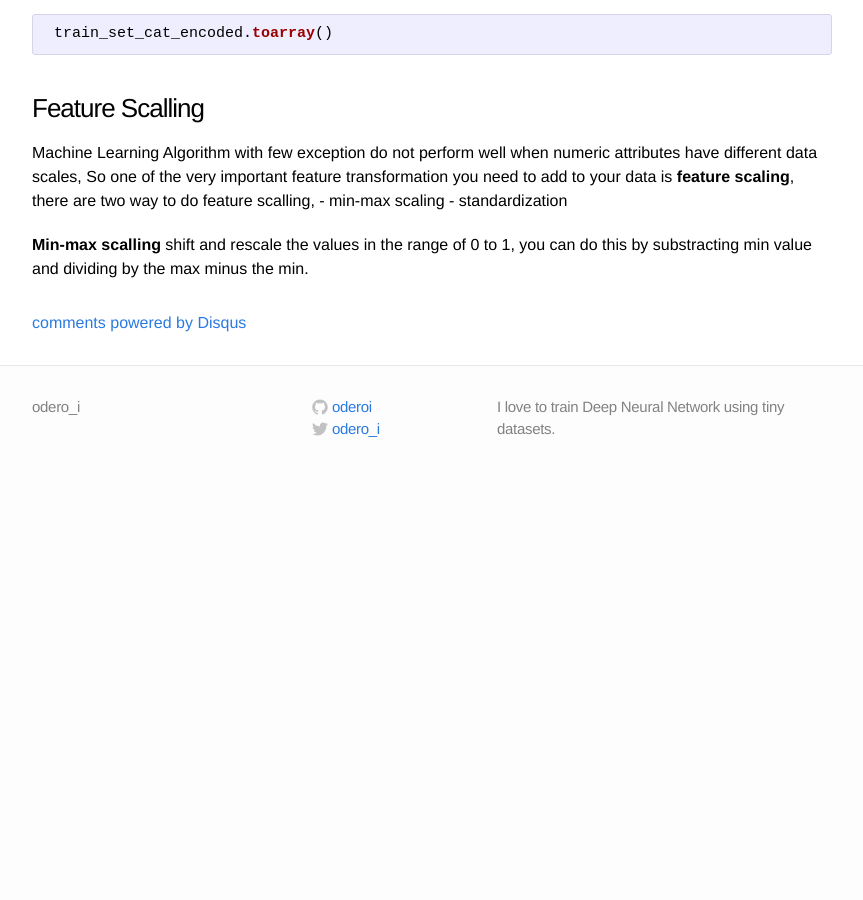
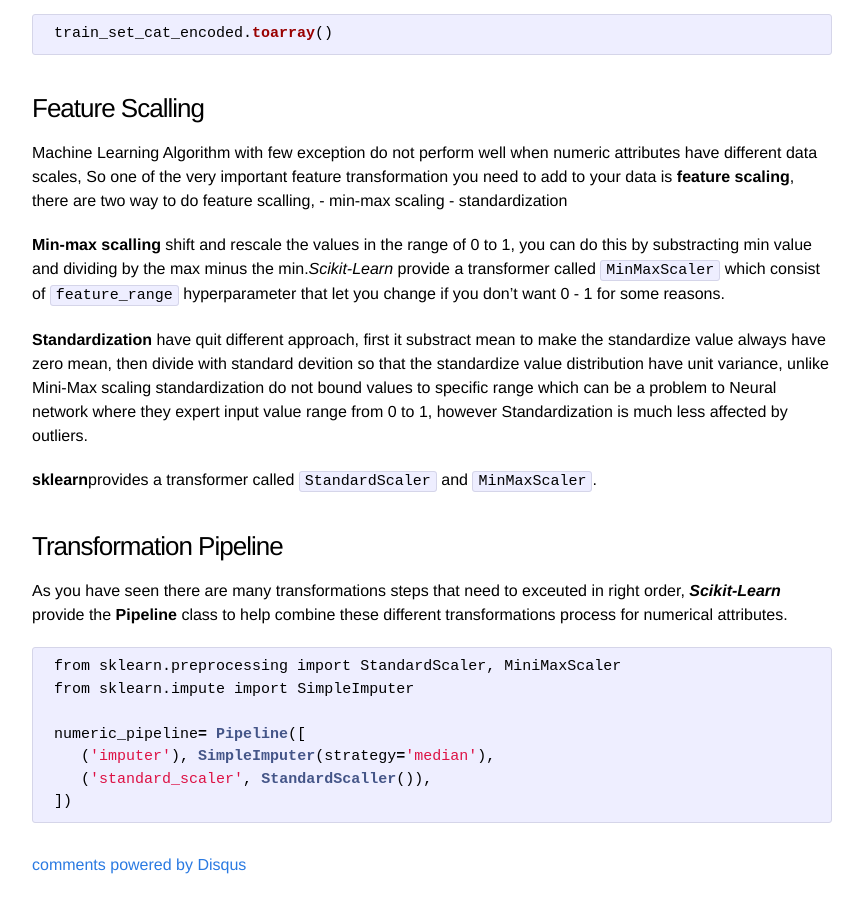
Before and after one commit to oderoi/oderoi.github.io, a Jekyll site: the page built from _posts/2023-08-03-Prepare the Data for Machine Learning Algorithms.markdown, in a window 1280 px wide and 900 px high, scrolled down 3491 px. Shown: the whole window, without its empty margins (208-1071 px from the left). Built offline with Jekyll 4.4.1, drawn with Linux system fonts in a browser that asks for light colours; comment, search, counter and statistics services are not loaded; before the commit the page ends 3977 px from its top, so only the background shows below that.

Commit message:
Update 2023-08-03-Prepare the Data for Machine Learning Algorithms.markdown

````diff
--- a/_posts/2023-08-03-Prepare the Data for Machine Learning Algorithms.markdown
+++ b/_posts/2023-08-03-Prepare the Data for Machine Learning Algorithms.markdown
@@ -157,4 +157,22 @@ Machine Learning Algorithm with few exception do not perform well when numeric a
     - min-max scaling
     - standardization
 
-**Min-max scalling** shift and rescale the values in the range of 0 to 1, you can do this by substracting min value and dividing by the max minus the min.
+**Min-max scalling** shift and rescale the values in the range of 0 to 1, you can do this by substracting min value and dividing by the max minus the min.*Scikit-Learn* provide a transformer called `MinMaxScaler` which consist of `feature_range` hyperparameter that let you change if you don't want 0 - 1 for some reasons.
+
+**Standardization** have quit different approach, first it substract mean to make the standardize value always have zero mean, then divide with standard devition so that the standardize value distribution have unit variance, unlike Mini-Max scaling standardization do not bound values to specific range which can be a problem to Neural network where they expert input value range from 0 to 1, however Standardization is much less affected by outliers.
+
+**sklearn**provides a transformer called `StandardScaler` and `MinMaxScaler`.
+
+### Transformation Pipeline
+
+As you have seen there are many transformations steps that need to exceuted in right order, ***Scikit-Learn*** provide the **Pipeline** class to help combine these different transformations process for numerical attributes.
+
+```python
+ from sklearn.preprocessing import StandardScaler, MiniMaxScaler
+ from sklearn.impute import SimpleImputer
+
+ numeric_pipeline= Pipeline([
+    ('imputer'), SimpleImputer(strategy='median'),
+    ('standard_scaler', StandardScaller()),
+ ])
+```
````
